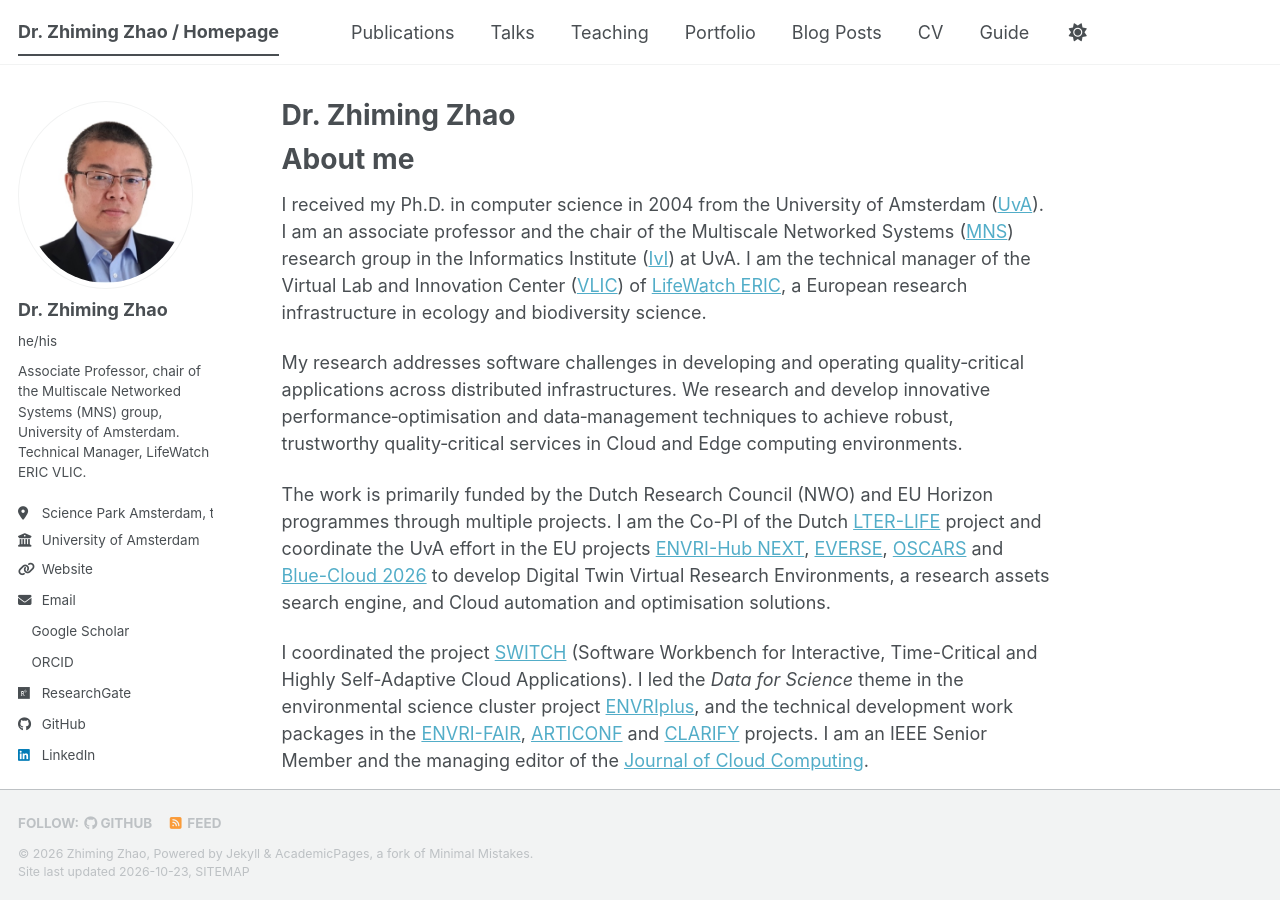
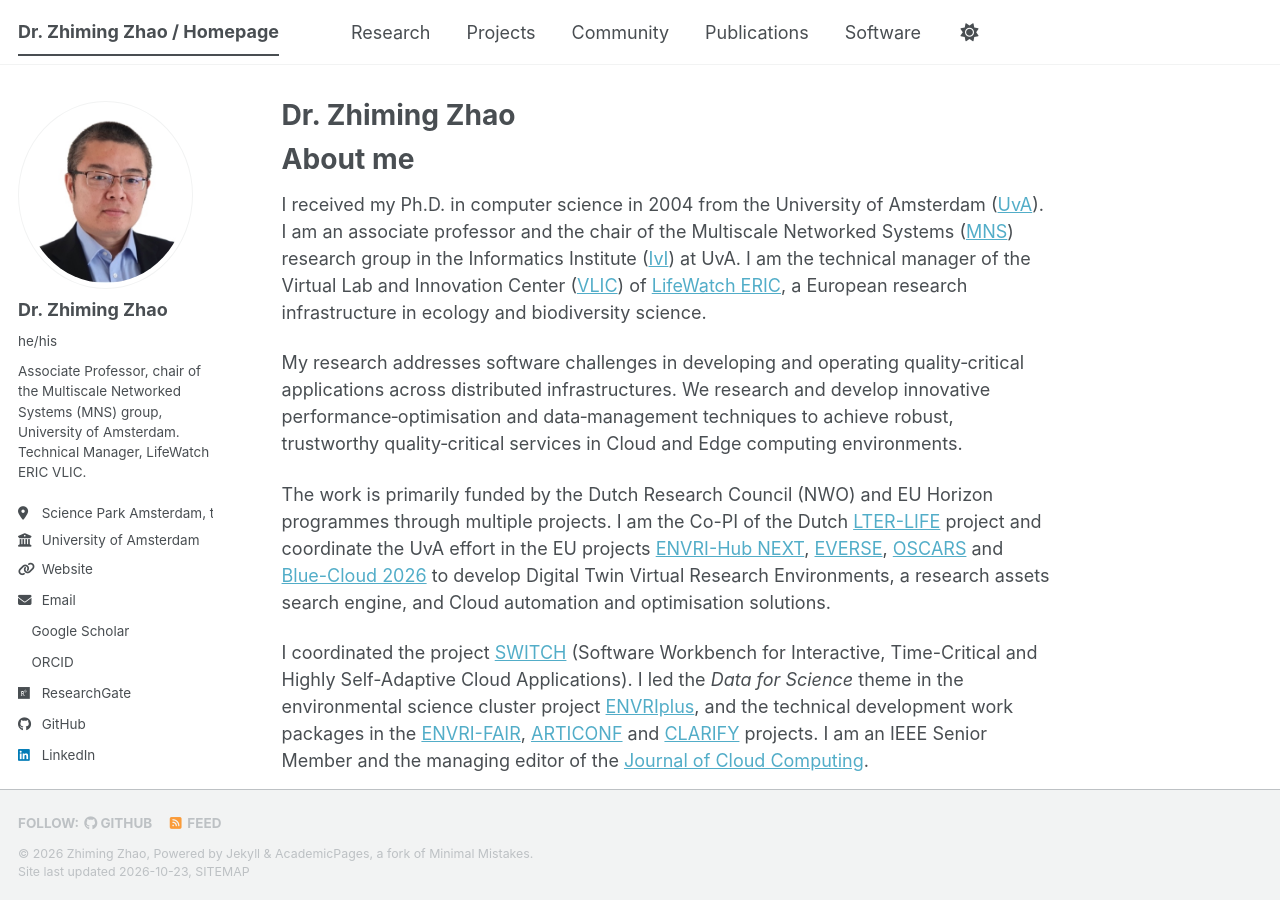
Before and after one commit to zmzhao/mypage, a Jekyll site: the page built from _pages/about.md, in a window 1280 px wide and 900 px high. Built offline with Jekyll 4.4.1, drawn with Linux system fonts in a browser that asks for light colours; a style sheet for code colours, icons or effects is not loaded; some of the changed lines change nothing that is shown.

Commit message:
Add files via upload

```diff
--- a/_data/navigation.yml
+++ b/_data/navigation.yml
@@ -1,30 +1,16 @@
-# The following is the order of the links in the header of the website.
-#
-# Changing the order here will adjust the order and you can also add additional
-# links. Removing a link prevents it from showing in the header, but does not
-# prevent it from being included in the site.
-#
-# NOTE that only one of the CV options should be selected, the first is for the
-#      Markdown formatted page while the second is generated using JSON.
+# Order of links in the site header.
+main:
+  - title: "Research"
+    url: /research/
 
-main:
+  - title: "Projects"
+    url: /projects/
+
+  - title: "Community"
+    url: /community/
+
   - title: "Publications"
     url: /publications/
 
-  - title: "Talks"
-    url: /talks/
-
-  - title: "Teaching"
-    url: /teaching/
-
-  - title: "Portfolio"
-    url: /portfolio/
-
-  - title: "Blog Posts"
-    url: /year-archive/
-
-  - title: "CV"
-    url: /cv/
-
-  - title: "Guide"
-    url: /markdown/
+  - title: "Software"
+    url: https://github.com/QCDIS
```
